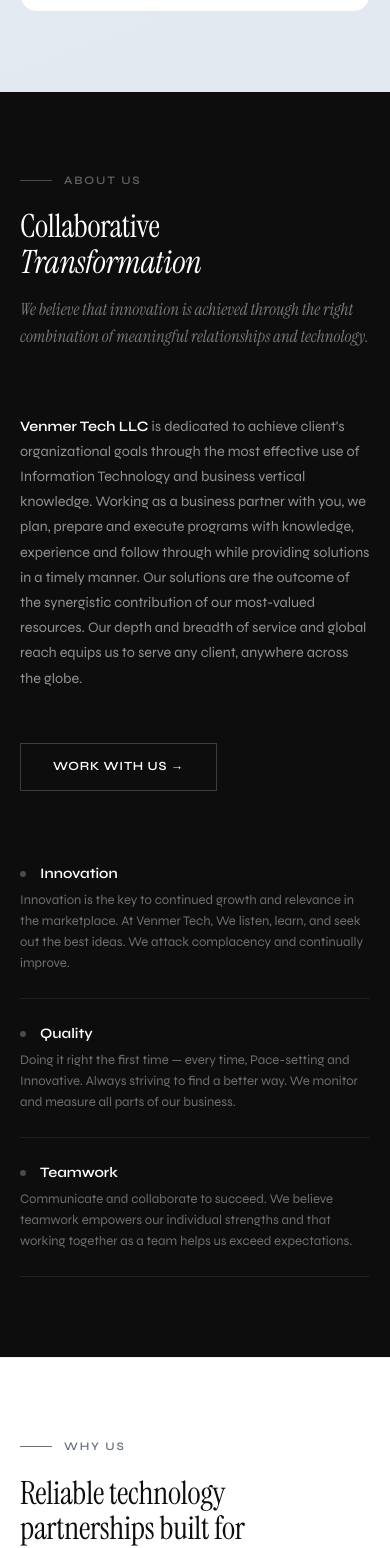
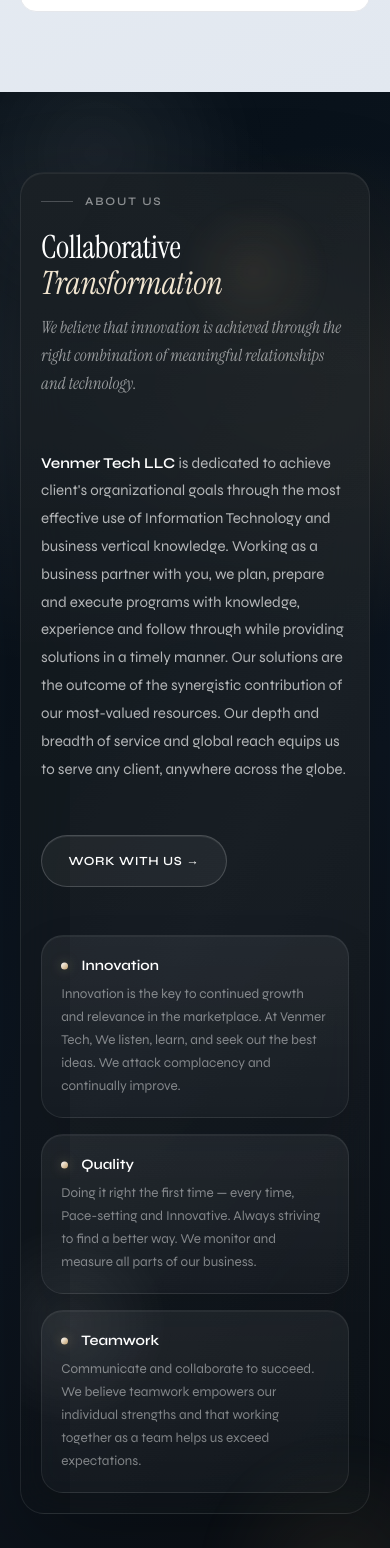
Before and after one commit to Skookum-Infotech/VenmerTech, a Next.js app: page / in a window 390 px wide. Shown: the part 4415-5963 px from the top of the page. Built offline with nearby package versions, Linux system fonts and the light colour scheme.

Commit message:
fix: about section with custom CSS styling and responsive components

```diff
--- a/app/page.css
+++ b/app/page.css
@@ -760,47 +760,276 @@ section { scroll-margin-top: 5rem; }
 
 
 
-/* ABOUT (dark) */
-.vt-about-section { background: var(--ink); }
-.vt-about { max-width: 1200px; margin: 0 auto; padding: 7rem 2.5rem; }
+/* ABOUT */
+.vt-about-section {
+  position: relative;
+  overflow: hidden;
+  background:
+    radial-gradient(circle at 15% 18%, rgba(255, 255, 255, 0.08), transparent 24%),
+    radial-gradient(circle at 85% 20%, rgba(194, 158, 104, 0.16), transparent 20%),
+    linear-gradient(135deg, #071018 0%, #0d1621 55%, #0b0f14 100%);
+}
+
+.vt-about-section::before,
+.vt-about-section::after {
+  content: "";
+  position: absolute;
+  inset: auto;
+  pointer-events: none;
+  border-radius: 999px;
+  filter: blur(8px);
+  opacity: 0.55;
+}
+
+.vt-about-section::before {
+  width: 22rem;
+  height: 22rem;
+  top: -8rem;
+  left: -6rem;
+  background: radial-gradient(circle, rgba(255, 255, 255, 0.11), transparent 68%);
+  animation: aboutOrbit 18s ease-in-out infinite;
+}
+
+.vt-about-section::after {
+  width: 18rem;
+  height: 18rem;
+  right: -5rem;
+  bottom: -7rem;
+  background: radial-gradient(circle, rgba(194, 158, 104, 0.16), transparent 68%);
+  animation: aboutOrbit 22s ease-in-out infinite reverse;
+}
+
+.vt-about {
+  position: relative;
+  max-width: 1280px;
+  margin: 0 auto;
+  padding: 7rem 2.5rem;
+}
+
+.vt-about-frame {
+  position: relative;
+  overflow: hidden;
+  padding: clamp(1.5rem, 3vw, 3rem);
+  border: 1px solid rgba(255, 255, 255, 0.08);
+  border-radius: 32px;
+  background:
+    linear-gradient(180deg, rgba(255, 255, 255, 0.07), rgba(255, 255, 255, 0.03)),
+    rgba(4, 9, 14, 0.72);
+  box-shadow:
+    0 30px 90px rgba(0, 0, 0, 0.28),
+    inset 0 1px 0 rgba(255, 255, 255, 0.06);
+  backdrop-filter: blur(20px);
+}
+
+.vt-about-frame::before {
+  content: "";
+  position: absolute;
+  inset: 0;
+  background:
+    linear-gradient(120deg, transparent 0%, rgba(255, 255, 255, 0.08) 50%, transparent 100%);
+  opacity: 0.35;
+  transform: translateX(-55%);
+  animation: aboutSheen 11s linear infinite;
+  pointer-events: none;
+}
+
+.vt-about-header {
+  position: relative;
+  z-index: 1;
+  max-width: 760px;
+  opacity: 0;
+  transform: translateY(24px);
+  transition: opacity 0.8s ease, transform 0.8s ease;
+}
+
+.vt-about-section.is-visible .vt-about-header {
+  opacity: 1;
+  transform: translateY(0);
+}
+
 .vt-about-tagline {
   font-family: var(--serif);
-  font-size: clamp(1.05rem, 2vw, 1.25rem);
+  font-size: clamp(1.05rem, 2vw, 1.35rem);
   font-style: italic;
-  color: rgba(255,255,255,0.45);
+  color: rgba(255, 255, 255, 0.54);
   max-width: 58ch;
   margin-top: 1rem;
-  line-height: 1.6;
+  line-height: 1.65;
 }
-.vt-about-grid { display: grid; grid-template-columns: 1fr 1fr; gap: 6rem; align-items: start; margin-top: 4rem; }
-.vt-about-label { color: rgba(255,255,255,0.35); }
-.vt-about-label::before { background: rgba(255,255,255,0.25); }
-.vt-h2-white { color: var(--white); }
-.vt-h2-ital { font-family: var(--serif); font-style: italic; }
-.vt-about-copy { font-size: 0.9rem; line-height: 1.75; color: rgba(255,255,255,0.55); margin-bottom: 1.25rem; }
-.vt-about-strong { color: var(--white); font-weight: 600; }
+
+.vt-about-grid {
+  position: relative;
+  z-index: 1;
+  display: grid;
+  grid-template-columns: minmax(0, 1.02fr) minmax(320px, 0.98fr);
+  gap: clamp(2rem, 4vw, 4rem);
+  align-items: start;
+  margin-top: 3.25rem;
+}
+
+.vt-about-story {
+  padding-right: 1rem;
+  opacity: 0;
+  transform: translateY(24px);
+  transition: opacity 0.8s ease 0.1s, transform 0.8s ease 0.1s;
+}
+
+.vt-about-section.is-visible .vt-about-story {
+  opacity: 1;
+  transform: translateY(0);
+}
+
+.vt-about-label {
+  color: rgba(255, 255, 255, 0.5);
+}
+
+.vt-about-label::before {
+  background: rgba(255, 255, 255, 0.22);
+}
+
+.vt-h2-white {
+  color: var(--white);
+  max-width: 11ch;
+}
+
+.vt-h2-ital {
+  font-family: var(--serif);
+  font-style: italic;
+  color: #f0e4cf;
+}
+
+.vt-about-copy {
+  max-width: 60ch;
+  font-size: 0.94rem;
+  line-height: 1.85;
+  color: rgba(255, 255, 255, 0.68);
+  margin-bottom: 1.25rem;
+}
+
+.vt-about-strong {
+  color: var(--white);
+  font-weight: 600;
+}
+
 .vt-btn-outline-white {
-  font-family: var(--sans); font-size: 0.78rem; font-weight: 600;
-  letter-spacing: 0.06em; text-transform: uppercase;
-  padding: 0.85rem 2rem; background: transparent; color: var(--white);
-  border: 1.5px solid rgba(255,255,255,0.2); cursor: pointer;
-  transition: border-color 0.2s, background 0.2s; margin-top: 2rem;
+  font-family: var(--sans);
+  font-size: 0.78rem;
+  font-weight: 600;
+  letter-spacing: 0.06em;
+  text-transform: uppercase;
+  padding: 0.95rem 1.65rem;
+  background: rgba(255, 255, 255, 0.05);
+  color: var(--white);
+  border: 1px solid rgba(255, 255, 255, 0.18);
+  border-radius: 999px;
+  cursor: pointer;
+  margin-top: 2rem;
+  box-shadow: inset 0 1px 0 rgba(255, 255, 255, 0.08);
+  transition:
+    transform 0.25s ease,
+    border-color 0.25s ease,
+    background 0.25s ease,
+    box-shadow 0.25s ease;
 }
-.vt-btn-outline-white:hover { border-color: var(--white); background: rgba(255,255,255,0.05); }
-.vt-pillars { display: flex; flex-direction: column; gap: 0; }
+
+.vt-btn-outline-white:hover {
+  transform: translateY(-2px);
+  border-color: rgba(255, 255, 255, 0.38);
+  background: rgba(255, 255, 255, 0.1);
+  box-shadow: 0 14px 30px rgba(0, 0, 0, 0.24);
+}
+
+.vt-pillars {
+  display: flex;
+  flex-direction: column;
+  gap: 1rem;
+}
+
 .vt-pillar {
-  padding: 1.5rem 0; border-bottom: 1px solid rgba(255,255,255,0.08);
+  position: relative;
+  overflow: hidden;
+  padding: 1.2rem 1.2rem 1.15rem;
+  border-radius: 22px;
+  border: 1px solid rgba(255, 255, 255, 0.08);
+  background:
+    linear-gradient(180deg, rgba(255, 255, 255, 0.06), rgba(255, 255, 255, 0.025));
+  box-shadow:
+    inset 0 1px 0 rgba(255, 255, 255, 0.05),
+    0 16px 40px rgba(0, 0, 0, 0.12);
+  opacity: 0;
+  transform: translateY(22px);
+  transition:
+    opacity 0.8s ease,
+    transform 0.8s ease,
+    border-color 0.25s ease,
+    background 0.25s ease;
+  animation: none;
 }
+
+.vt-about-section.is-visible .vt-pillar {
+  opacity: 1;
+  transform: translateY(0);
+}
+
+.vt-pillar:hover {
+  border-color: rgba(255, 255, 255, 0.16);
+  background:
+    linear-gradient(180deg, rgba(255, 255, 255, 0.09), rgba(255, 255, 255, 0.04));
+}
+
 .vt-pillar-title {
-  font-size: 0.9rem; font-weight: 600; color: var(--white); margin-bottom: 0.35rem;
-  position: relative; padding-left: 1.25rem;
+  font-size: 0.9rem;
+  font-weight: 600;
+  color: var(--white);
+  margin-bottom: 0.4rem;
+  position: relative;
+  padding-left: 1.25rem;
 }
+
 .vt-pillar-title::before {
   content: "";
-  position: absolute; left: 0; top: 50%; transform: translateY(-50%);
-  width: 6px; height: 6px; border-radius: 50%; background: rgba(255,255,255,0.25);
+  position: absolute;
+  left: 0;
+  top: 50%;
+  transform: translateY(-50%);
+  width: 7px;
+  height: 7px;
+  border-radius: 50%;
+  background: linear-gradient(135deg, #ffffff, #c29e68);
+  box-shadow: 0 0 12px rgba(194, 158, 104, 0.45);
 }
-.vt-pillar-desc  { font-size: 0.82rem; color: rgba(255,255,255,0.4); line-height: 1.6; }
+
+.vt-pillar-desc  {
+  font-size: 0.84rem;
+  color: rgba(255, 255, 255, 0.46);
+  line-height: 1.72;
+}
+
+.vt-about-orb {
+  position: absolute;
+  border-radius: 999px;
+  pointer-events: none;
+  filter: blur(2px);
+  opacity: 0.6;
+}
+
+.vt-about-orb-left {
+  width: 14rem;
+  height: 14rem;
+  left: -4rem;
+  bottom: 4rem;
+  background: radial-gradient(circle, rgba(255, 255, 255, 0.12), transparent 68%);
+  animation: aboutDrift 14s ease-in-out infinite;
+}
+
+.vt-about-orb-right {
+  width: 10rem;
+  height: 10rem;
+  right: 10%;
+  top: 2rem;
+  background: radial-gradient(circle, rgba(194, 158, 104, 0.16), transparent 68%);
+  animation: aboutDrift 18s ease-in-out infinite reverse;
+}
 
 /* WORK */
 
@@ -1020,9 +1249,44 @@ a.vt-info-value:hover { color: var(--muted); }
   to   { opacity: 1; transform: translateY(0); }
 }
 
+@keyframes aboutOrbit {
+  0%, 100% { transform: translate3d(0, 0, 0) scale(1); }
+  50% { transform: translate3d(18px, 16px, 0) scale(1.05); }
+}
+
+@keyframes aboutDrift {
+  0%, 100% { transform: translate3d(0, 0, 0); }
+  50% { transform: translate3d(0, -14px, 0); }
+}
+
+@keyframes aboutSheen {
+  0% { transform: translateX(-60%); }
+  100% { transform: translateX(60%); }
+}
+
+@media (prefers-reduced-motion: reduce) {
+  .vt-about-section::before,
+  .vt-about-section::after,
+  .vt-about-frame::before,
+  .vt-about-orb,
+  .vt-service-card,
+  .vt-pillar {
+    animation: none !important;
+    transition: none !important;
+  }
+
+  .vt-about-header,
+  .vt-about-story,
+  .vt-pillar {
+    opacity: 1;
+    transform: none;
+  }
+}
+
 /* RESPONSIVE */
 @media (max-width: 900px) {
   .vt-about-grid    { grid-template-columns: 1fr; gap: 3rem; }
+  .vt-about-story   { padding-right: 0; }
   .vt-contact-grid  { grid-template-columns: 1fr; gap: 3rem; }
   .vt-logos         { grid-template-columns: repeat(3, 1fr); }
   .vt-logo-cell:nth-child(3) { border-right: none; }
@@ -1034,6 +1298,8 @@ a.vt-info-value:hover { color: var(--muted); }
   .vt-hero    { padding: 5rem 1.25rem 0; }
   .vt-section { padding: 5rem 1.25rem; }
   .vt-about   { padding: 5rem 1.25rem; }
+  .vt-about-frame { padding: 1.25rem; border-radius: 24px; }
+  .vt-about-tagline { margin-top: 0.85rem; }
   .vt-footer  { padding: 2rem 1.25rem; }
   .vt-nav     { padding: 0 1.25rem; }
   .vt-stats-bar { grid-template-columns: repeat(2, 1fr); }
--- a/app/page.tsx
+++ b/app/page.tsx
@@ -158,6 +158,8 @@ const services = [
 // ─── Page ─────────────────────────────────────────────────────────────────────
 export default function Home() {
   const gridRef = useRef<HTMLDivElement>(null);
+  const aboutRef = useRef<HTMLElement>(null);
+  const [aboutVisible, setAboutVisible] = useState(false);
 
   useEffect(() => {
     const grid = gridRef.current;
@@ -176,6 +178,24 @@ export default function Home() {
 
     grid.addEventListener("mousemove", handleMouseMove);
     return () => grid.removeEventListener("mousemove", handleMouseMove);
+  }, []);
+
+  useEffect(() => {
+    const section = aboutRef.current;
+    if (!section) return;
+
+    const observer = new IntersectionObserver(
+      ([entry]) => {
+        if (entry.isIntersecting) {
+          setAboutVisible(true);
+          observer.disconnect();
+        }
+      },
+      { threshold: 0.25 }
+    );
+
+    observer.observe(section);
+    return () => observer.disconnect();
   }, []);
 
   return (
@@ -334,8 +354,17 @@ export default function Home() {
         </section>
 
         {/* ── ABOUT ─────────────────────────────────────────────────────────── */}
-        <section id="about" className="vt-about-section">
+        <section
+          id="about"
+          ref={aboutRef}
+          className={`vt-about-section ${aboutVisible ? "is-visible" : ""}`}
+        >
           <div className="vt-about">
+            <div className="vt-about-frame">
+              <span className="vt-about-orb vt-about-orb-left" aria-hidden="true" />
+              <span className="vt-about-orb vt-about-orb-right" aria-hidden="true" />
+
+              <div className="vt-about-header">
                 <p className="vt-section-label vt-about-label">About Us</p>
                 <h2 className="vt-h2 vt-h2-white">
                   Collaborative{" "}
@@ -345,8 +374,10 @@ export default function Home() {
                   We believe that innovation is achieved through the right combination
                   of meaningful relationships and technology.
                 </p>
+              </div>
+
               <div className="vt-about-grid">
-              <div>
+                <div className="vt-about-story">
                 <p className="vt-about-copy">
                   <strong className="vt-about-strong">Venmer Tech LLC</strong> is dedicated to achieve
                   client's organizational goals through the most effective use of Information Technology
@@ -363,12 +394,17 @@ export default function Home() {
                     ["Innovation", "Innovation is the key to continued growth and relevance in the marketplace. At Venmer Tech, We listen, learn, and seek out the best ideas. We attack complacency and continually improve."],
                     ["Quality", "Doing it right the first time — every time, Pace-setting and Innovative. Always striving to find a better way. We monitor and measure all parts of our business."],
                     ["Teamwork", "Communicate and collaborate to succeed. We believe teamwork empowers our individual strengths and that working together as a team helps us exceed expectations."],
-                ].map(([t, d]) => (
-                  <div key={t} className="vt-pillar">
+                  ].map(([t, d], index) => (
+                    <article
+                      key={t}
+                      className="vt-pillar"
+                      style={{ transitionDelay: `${index * 120}ms` }}
+                    >
                       <div className="vt-pillar-title">{t}</div>
                       <div className="vt-pillar-desc">{d}</div>
+                    </article>
+                  ))}
                 </div>
-                ))}
               </div>
             </div>
           </div>
```
Lines whose indentation alone changed are shown as unchanged.
